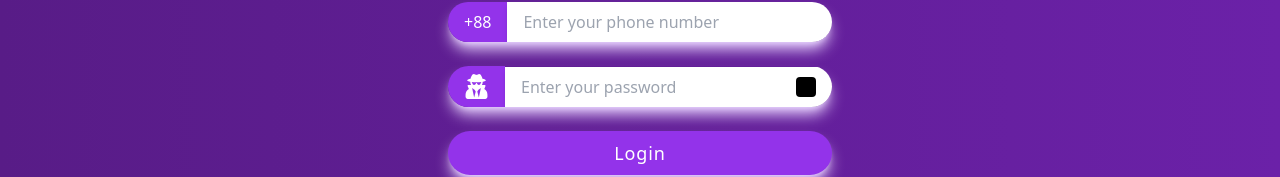
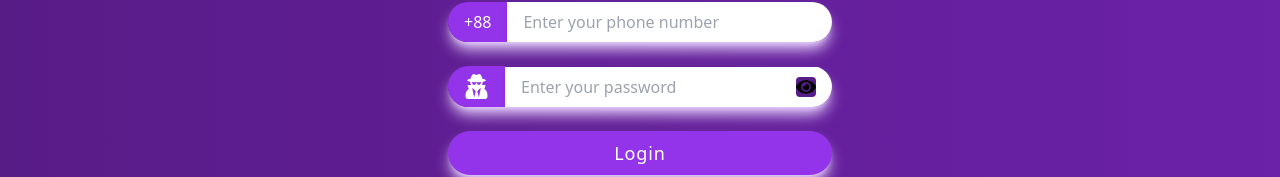
Before and after one commit to NoManNayeem/PuzzlePanda-100s, a Next.js app: page / in a window 1280 px wide. Shown: the part 624-801 px from the top of the page. Built offline with nearby package versions, Linux system fonts and the light colour scheme; no server answers.

Commit message:
added border-b to Register Text

```diff
--- a/src/app/page.js
+++ b/src/app/page.js
@@ -75,7 +75,7 @@ export default function Home() {
                 value={password}
                 onChange={(e) => setPassword(e.target.value)}
               />
-              <div className="absolute right-4 cursor-pointer bg-black rounded" onClick={() => setShowPassword(!showPassword)}>
+              <div className="absolute right-4 cursor-pointer bg-purple-900 rounded" onClick={() => setShowPassword(!showPassword)}>
                 {showPassword ? <FaEyeSlash size={20} /> : <FaEye size={20} />}
               </div>
             </div>
@@ -86,7 +86,7 @@ export default function Home() {
               Login
             </button>
           </form>
-          <p className="text-purple-300 text-sm mt-6"><Link href="/sign-up">Register</Link> Now And Get Upto 1000 Free Credits!</p>
+          <p className="text-purple-300 text-sm mt-6"><Link href="/sign-up" className='border-b'>Register</Link> Now And Get Upto 1000 Free Credits!</p>
         </div>
       </div>
       <Footer />
```
